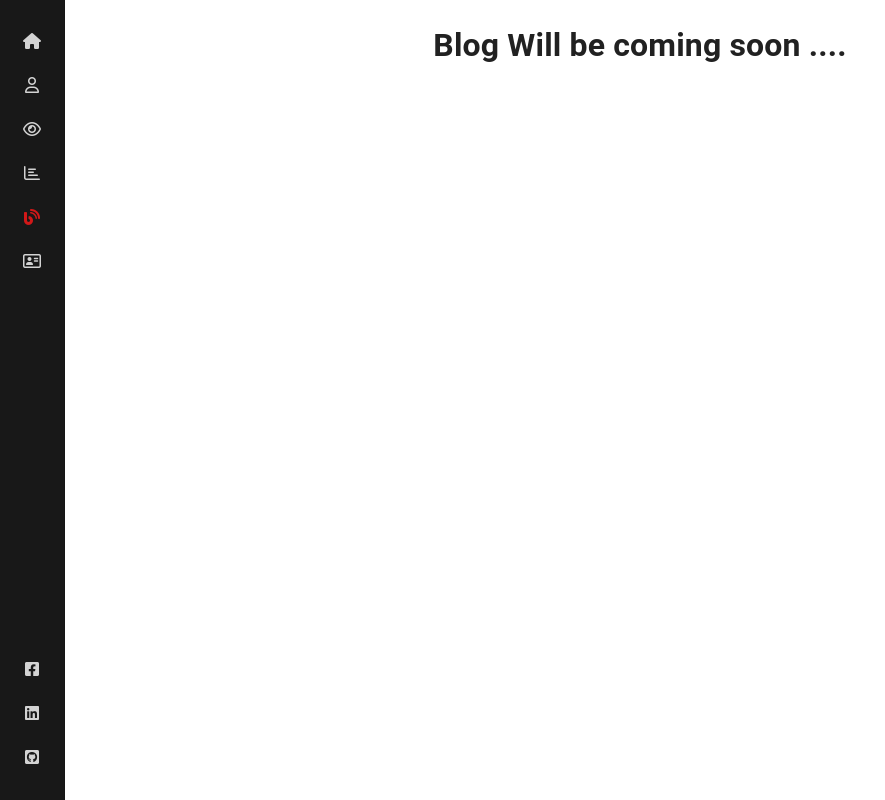
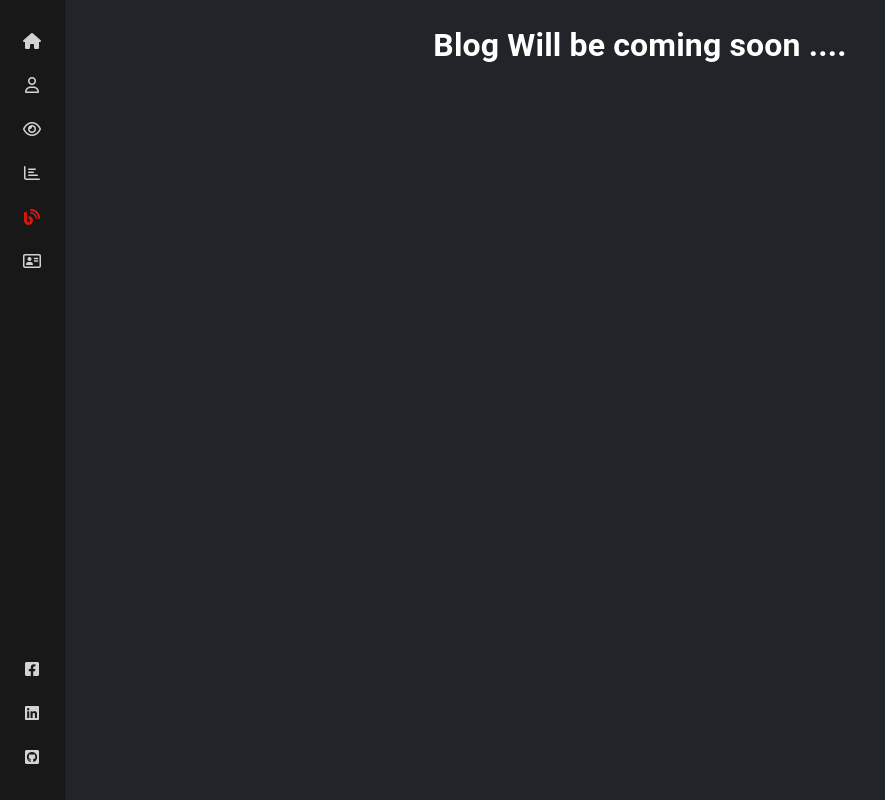
Before and after one commit to MUHAMMADSabbirHossain/personal-portfolio-client, a React (Create React App) app: page /blog in a window 1280 px wide. Shown: the whole page, without its empty margins (0-885 px from the left). Built offline with nearby package versions, Linux system fonts and the light colour scheme.

Commit message:
update code

```diff
--- a/public/index.html
+++ b/public/index.html
@@ -27,6 +27,11 @@
     <link rel="stylesheet" href="https://cdnjs.cloudflare.com/ajax/libs/font-awesome/6.0.0-beta3/css/all.min.css" integrity="sha512-Fo3rlrZj/k7ujTnHg4CGR2D7kSs0v4LLanw2qksYuRlEzO+tcaEPQogQ0KaoGN26/zrn20ImR1DfuLWnOo7aBA==" crossorigin="anonymous" referrerpolicy="no-referrer" />
     <!-- Aos Animation style cdn -->
     <link href="https://unpkg.com/aos/dist/aos.css" rel="stylesheet">
+    <style>
+      body{
+        background-color: #212428 !important;
+      }
+    </style>
     <title>Md. Samiul Islam</title>
   </head>
   <body>
--- a/src/App.js
+++ b/src/App.js
@@ -19,7 +19,7 @@ function App() {
     SetLoading(true);
     setTimeout(() =>{
        SetLoading(false);
-    }, 3000);
+    }, 1600);
   },[]);
   return (
     <div className="App">
--- a/src/Components/About/About/About.js
+++ b/src/Components/About/About/About.js
@@ -10,7 +10,7 @@ const About = () => {
         SetLoading(true);
         setTimeout(() =>{
         SetLoading(false);
-        }, 3000);
+        }, 2000);
     },[]);
     return (
         <>
@@ -32,7 +32,7 @@ const About = () => {
                         data-aos-easing="linear"
                         data-aos-duration="1500"><span>About</span> Me</h1>
                         <p data-aos="fade-up"
-                        data-aos-duration="2000">Hi, This is <span>Md. Samiul Islam</span>. A passionate <span>MERN</span> stack web developer from Bangladesh. Recently I have completed my course. There are I'm making some web application projects those are made by using: js, react js, react-router-dom, Firebase, nodejs, express js, MongoDB, and another tools and technology.Also I'm skilled in Front End technologies such as Html5 , Css3 , JavaScript , React , BootStrap, Material UI, and Back End technologies such as Node.JS, Express JS and MongoDb. I'm very much curious for knowing about web development, programming, and new growing technology.</p>
+                        data-aos-duration="1000">Hi, This is <span>Md. Samiul Islam</span>. A passionate <span>MERN</span> stack web and <span>React Native</span> developer from Bangladesh. Now this time I'm working with react js, redux, node js, express js, next js, React Native etc technology. I'm looking to build my career as a software professional. And I always famishing to take on challenges and solve problems.</p>
                         </div>
 
                 <div data-aos="fade-up"
--- a/src/Components/Blog/Blog/Blog.js
+++ b/src/Components/Blog/Blog/Blog.js
@@ -6,7 +6,7 @@ const Blog = () => {
     return (
         <div>
             <Menubar />
-            <h1 style={{textAlign:"center"}}>Blog Will be coming soon ....</h1>
+            <h1 style={{textAlign:"center", color: "white"}}>Blog Will be coming soon ....</h1>
         </div>
     );
 };
```
